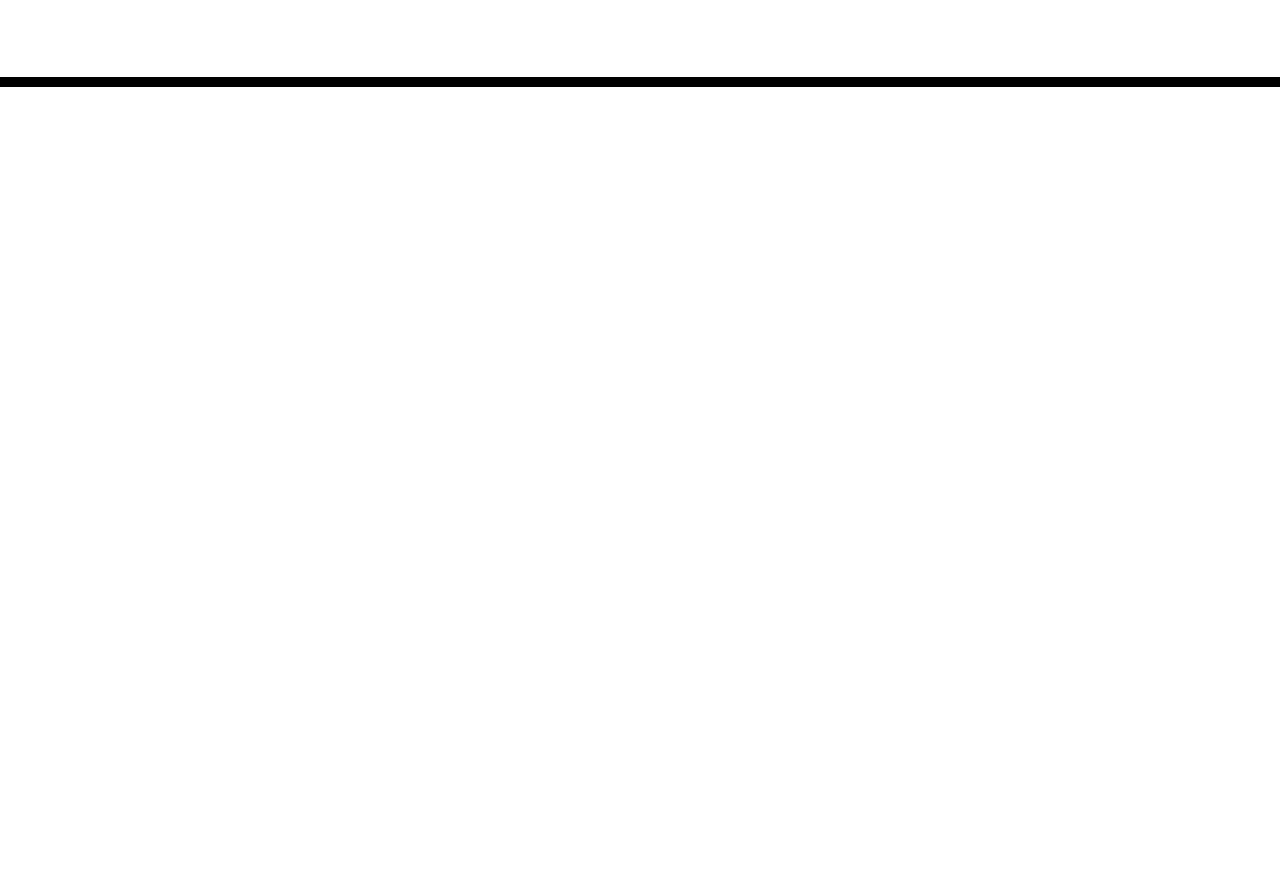
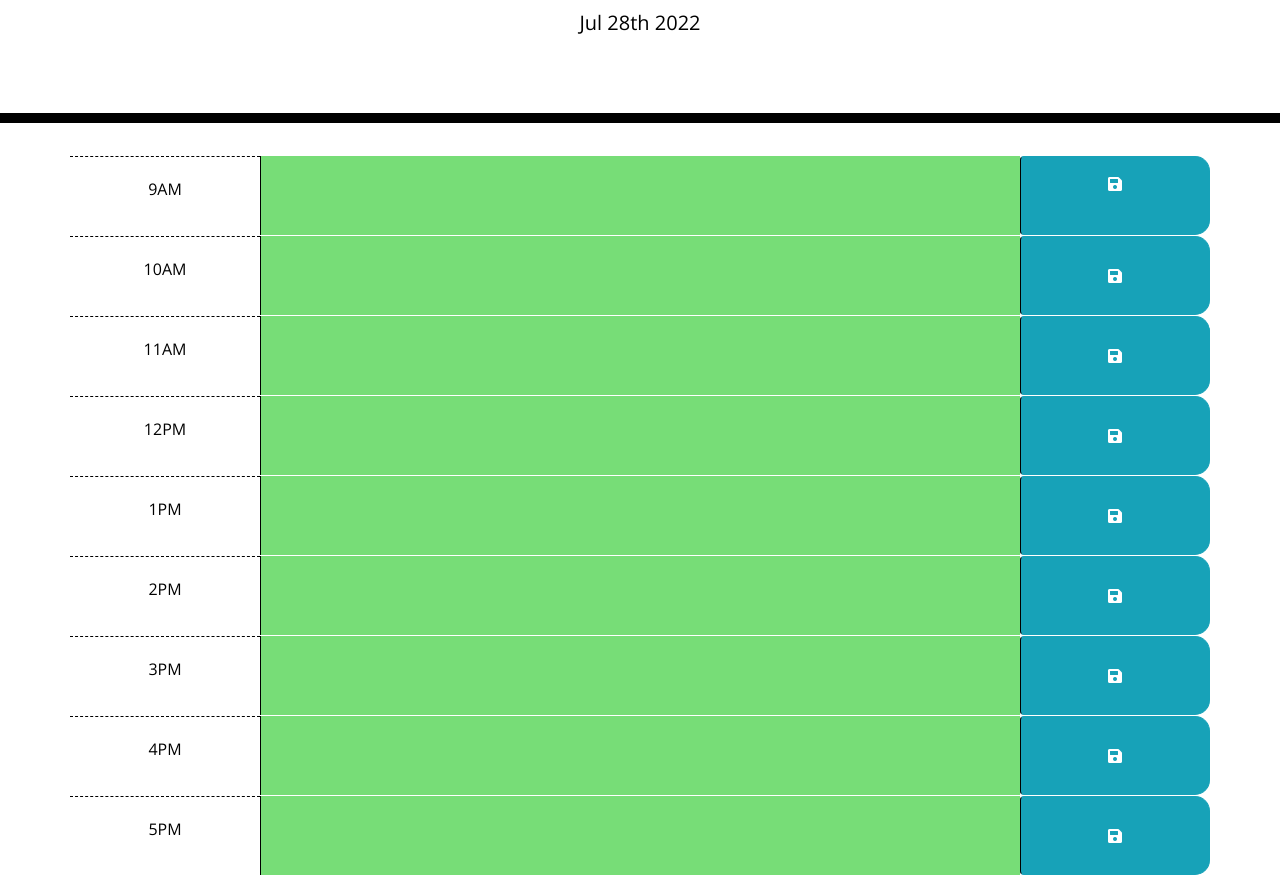
Before and after one commit to parsonjd/Work-Day-Scheduler, a plain HTML site: page index.html in a window 1280 px wide. Shown: the part 181-1056 px from the top of the page. Before the commit the page ends 800 px from the top, so only its background shows below. Drawn offline with nearby package versions, Linux system fonts and the light colour scheme.

Commit message:
Populated the HTML with bootstrap time blocks and got the current date added to the jumbotron with moment.js

```diff
--- a/assets/app.js
+++ b/assets/app.js
@@ -1 +1,2 @@
-console.log('Hi.');
+//Added current date inside the jumbotron
+$('#currentDay').text(moment().format("MMM Do YYYY"));
--- a/assets/style.css
+++ b/assets/style.css
@@ -4,8 +4,10 @@ body {
   line-height: 1;
 }
 
-textarea{
+textarea {
   background: transparent;
+  /* Added background-color so I could see it before I change it later with JS */
+  background-color: #77dd77;
   border: none;
   resize: none;
   color: #000000;
@@ -21,11 +23,11 @@ textarea{
   border-bottom: 10px solid black;
 }
 
-.description{
+.description {
   white-space: pre-wrap;
 }
 
-.time-block{
+.time-block {
   text-align: center;
   border-radius: 15px;
 }
@@ -33,7 +35,8 @@ textarea{
 .row {
   white-space: pre-wrap;
   height: 80px;
-  border-top: 1px solid white;;
+  border-top: 1px solid white;
+
 }
 
 .hour {
@@ -61,7 +64,6 @@ textarea{
   border-left: 1px solid black;
   border-top-right-radius: 15px;
   border-bottom-right-radius: 15px;
-  background-color: #06AED5;
   color: white;
 }
 
--- a/index.html
+++ b/index.html
@@ -20,7 +20,62 @@
     <p id="currentDay" class="lead"></p>
   </header>
   <div class="container">
-    <!-- Timeblocks go here -->
+
+    <!-- Added time blocks from 9am-5pm with class names that matched the css starter code  -->
+    <div class="row time-block" id="9">
+      <div class="hour col-12 col-md-2 pt-4">9AM</div>
+      <textarea class="description col-12 col-sm-8 "></textarea>
+      <button class="saveBtn col-12 col-md-2 btn btn-info"><i class="fas fa-save"></i>
+    </div>
+    <!-- Use col-12 to take up whole screen on mobile phones.  Then partitioned the hour, textarea, and button with 2/8/2 for medium and above. -->
+    <div class="row time-block" id="10">
+      <div class="hour col-12 col-md-2 pt-4">10AM</div>
+      <textarea class="description col-12 col-sm-8 "></textarea>
+      <button class="saveBtn col-12 col-md-2 btn btn-info"><i class="fas fa-save"></i></button>
+    </div>
+    <!-- Utilizing the <i> tag with class "fas fa-save" to get the save icon on the button -->
+    <div class="row time-block" id="11">
+      <div class="hour col-12 col-md-2 pt-4">11AM</div>
+      <textarea class="description col-12 col-sm-8"></textarea>
+      <button class="saveBtn col-12 col-md-2 btn btn-info"><i class="fas fa-save"></i></button>
+    </div>
+
+    <div class="row time-block" id="12">
+      <div class="hour col-12 col-md-2 pt-4">12PM</div>
+      <textarea class="description col-12  col-sm-8 "></textarea>
+      <button class="saveBtn col-12 col-md-2 btn btn-info"><i class="fas fa-save"></i></button>
+    </div>
+
+    <div class="row time-block" id="13">
+      <div class="hour col-12 col-md-2 pt-4">1PM</div>
+      <textarea class="description col-12  col-sm-8 "></textarea>
+      <button class="saveBtn col-12 col-md-2 btn btn-info"><i class="fas fa-save"></i></button>
+    </div>
+
+    <div class="row time-block" id="14">
+      <div class="hour col-12 col-md-2 pt-4">2PM</div>
+      <textarea class="description col-12  col-sm-8 "></textarea>
+      <button class="saveBtn col-12 col-md-2 btn btn-info"><i class="fas fa-save"></i></button>
+    </div>
+
+    <div class="row time-block" id="15">
+      <div class="hour col-12 col-md-2 pt-4">3PM</div>
+      <textarea class="description col-12  col-sm-8 "></textarea>
+      <button class="saveBtn col-12 col-md-2 btn btn-info"><i class="fas fa-save"></i></button>
+    </div>
+
+    <div class="row time-block" id="16">
+      <div class="hour col-12 col-md-2 pt-4">4PM</div>
+      <textarea class="description col-12 col-sm-8 "></textarea>
+      <button class="saveBtn col-12 col-md-2 btn btn-info"><i class="fas fa-save"></i></button>
+    </div>
+
+    <div class="row time-block" id="17">
+      <div class="hour col-12 col-md-2 pt-4">5PM</div>
+      <textarea class="description col-12  col-sm-8 "></textarea>
+      <button class="saveBtn col-12 col-md-2 btn btn-info"><i class="fas fa-save"></i></button>
+    </div>
+
   </div>
 
   <script src="https://code.jquery.com/jquery-3.4.1.min.js"></script>
```
